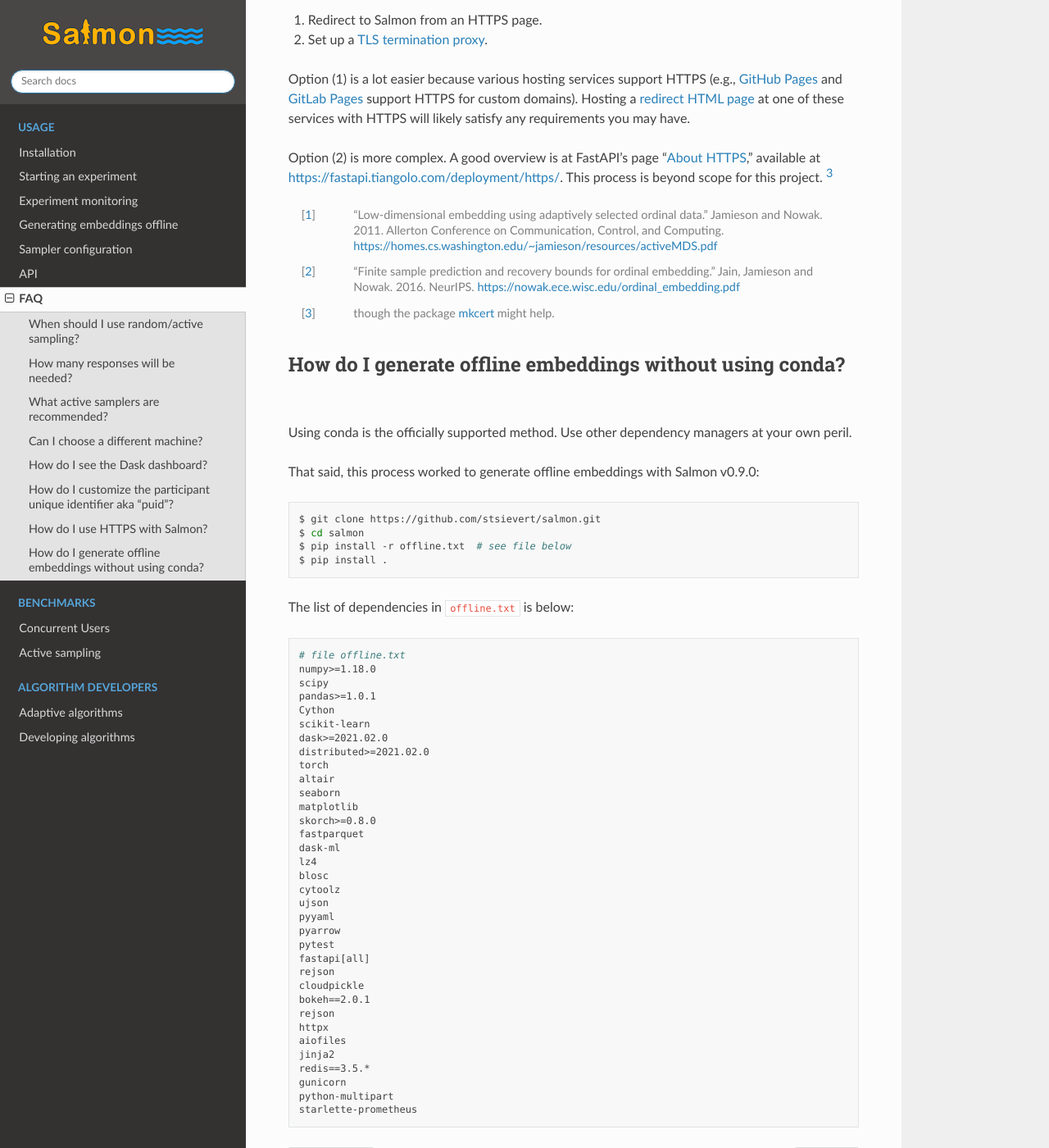
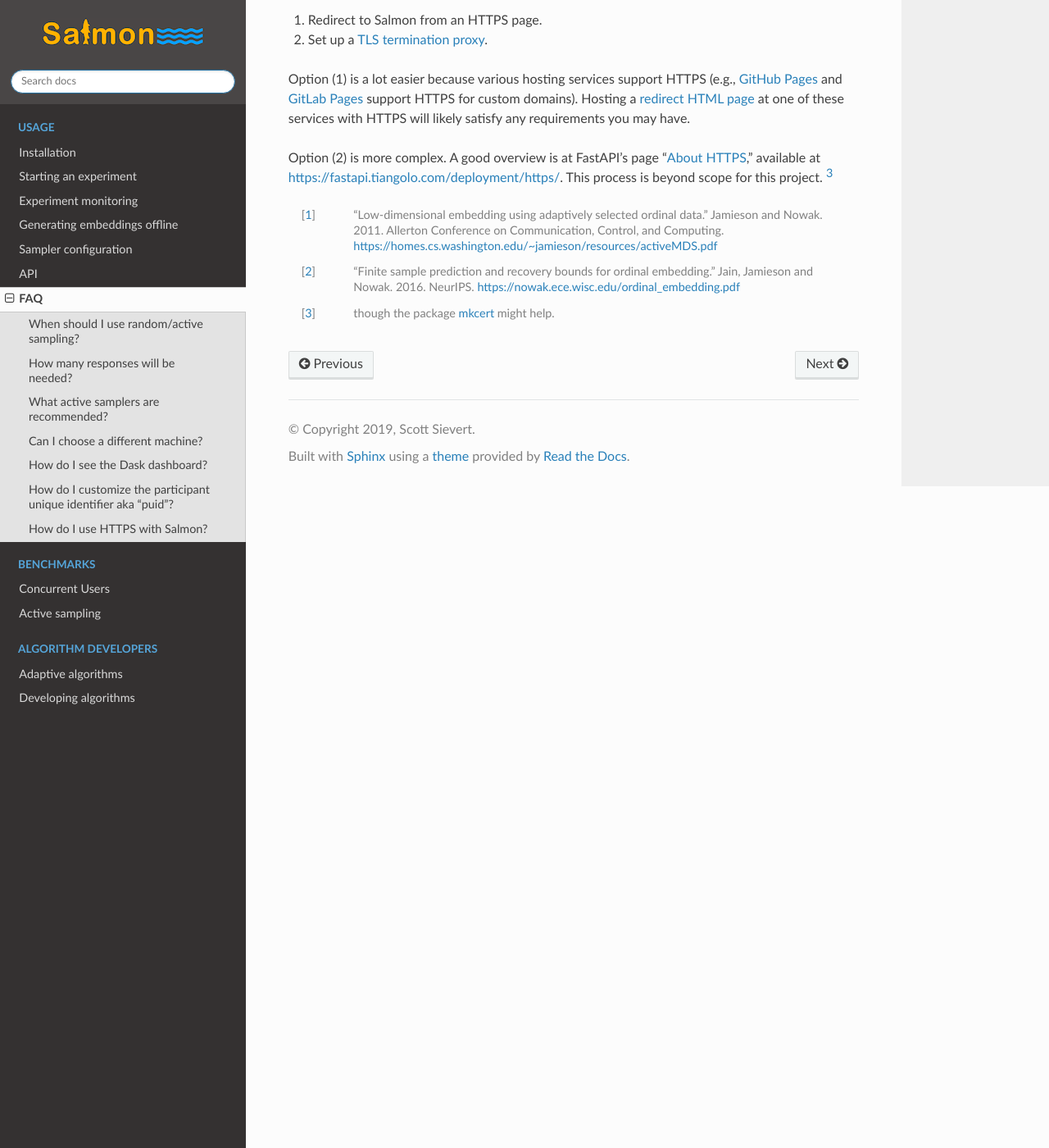
Before and after one commit to stsievert/salmon, a Sphinx documentation site: the page built from docs/source/faq.rst, in a window 1280 px wide and 1400 px high, scrolled down 2483 px. Shown: the whole window at 82% size. Built offline with Sphinx 7.4.7 and the Read the Docs theme 2.0.0, drawn with Linux system fonts in a browser that asks for light colours.

Commit message:
define offline.txt

```diff
--- a/docs/source/faq.rst
+++ b/docs/source/faq.rst
@@ -156,58 +156,3 @@ process is beyond scope for this project. [#f]_
    https://nowak.ece.wisc.edu/ordinal_embedding.pdf
 
 .. [#f] though the package `mkcert`_ might help.
-
-
-How do I generate offline embeddings without using conda?
----------------------------------------------------------
-
-Using conda is the officially supported method. Use other dependency managers at
-your own peril.
-
-That said, this process worked to generate offline embeddings with Salmon v0.9.0:
-
-.. code-block:: bash
-
-   $ git clone https://github.com/stsievert/salmon.git
-   $ cd salmon
-   $ pip install -r offline.txt  # see file below
-   $ pip install .
-
-The list of dependencies in ``offline.txt`` is below:
-
-.. code-block:: yaml
-
-   # file offline.txt
-   numpy>=1.18.0
-   scipy
-   pandas>=1.0.1
-   Cython
-   scikit-learn
-   dask>=2021.02.0
-   distributed>=2021.02.0
-   torch
-   altair
-   seaborn
-   matplotlib
-   skorch>=0.8.0
-   fastparquet
-   dask-ml
-   lz4
-   blosc
-   cytoolz
-   ujson
-   pyyaml
-   pyarrow
-   pytest
-   fastapi[all]
-   rejson
-   cloudpickle
-   bokeh==2.0.1
-   rejson
-   httpx
-   aiofiles
-   jinja2
-   redis==3.5.*
-   gunicorn
-   python-multipart
-   starlette-prometheus
```
Also changed, not shown: offline.txt (added, +33 -0 lines).
